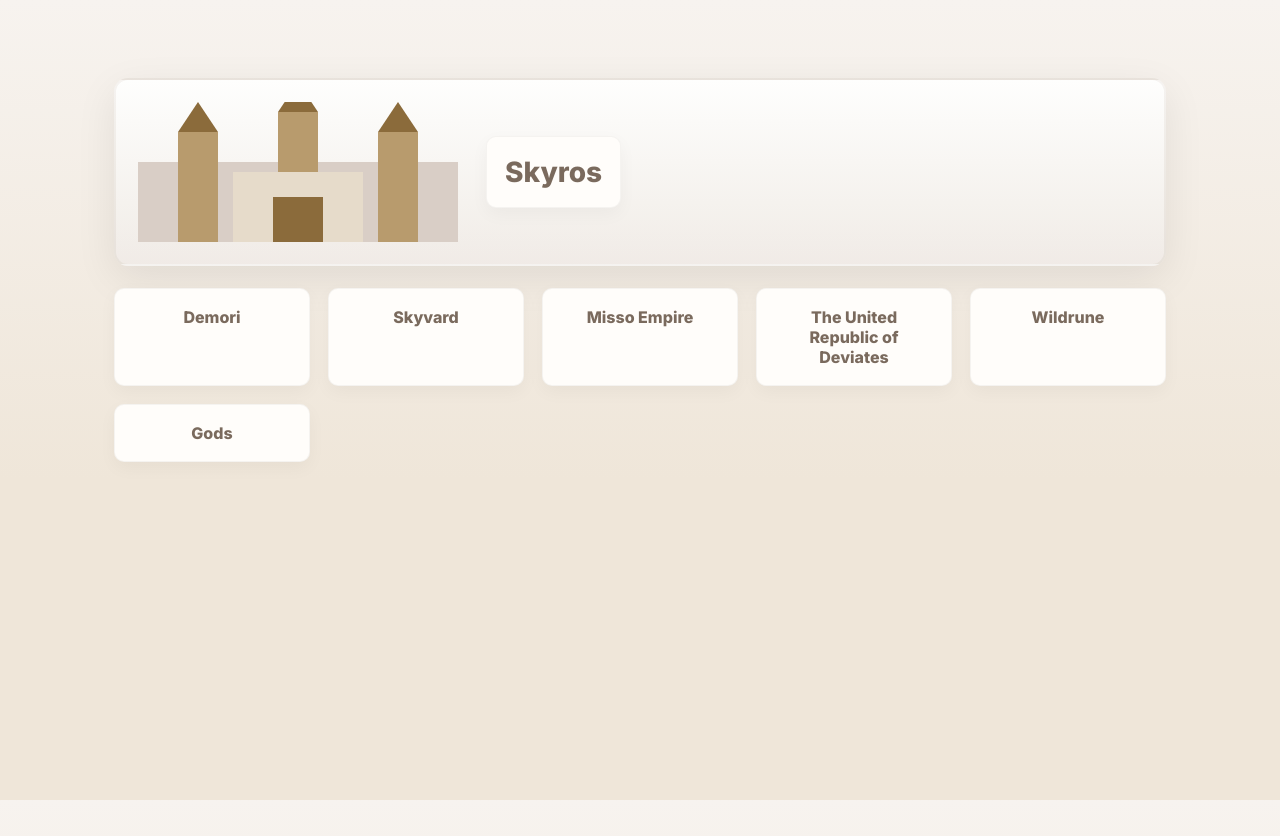
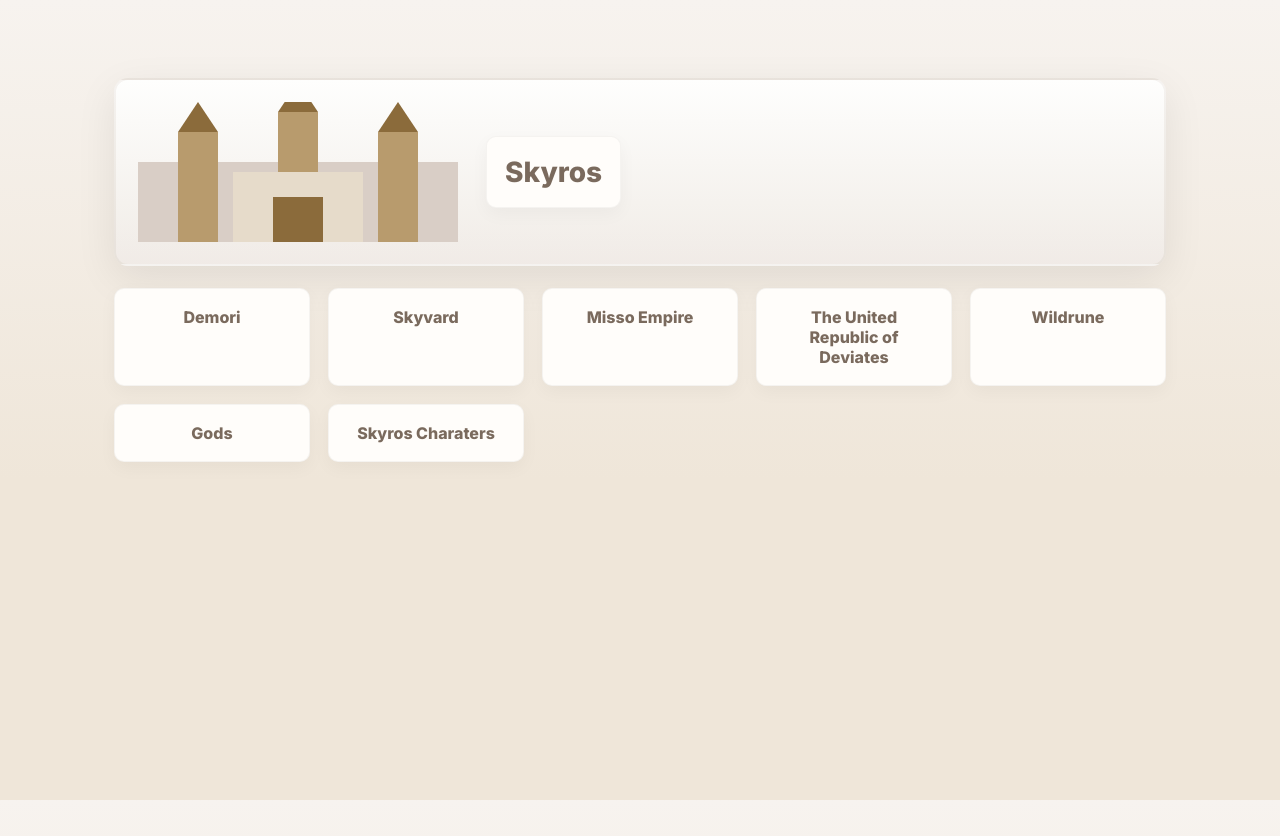
Before and after one commit to BigManLofty/Nations1.BigManLofty.github.io, a plain HTML site: page index.html in a window 1280 px wide. Drawn offline with Linux system fonts and the light colour scheme.

Commit message:
9th Move

```diff
--- a/index.html
+++ b/index.html
@@ -39,6 +39,7 @@
         <a class="card" href="deviates.html">The United Republic of Deviates</a>
   <a class="card" href="wildrune.html">Wildrune</a>
   <a class="card" href="gods.html">Gods</a>
+  <a class="card" href="https://bigmanlofty.github.io/" target="_blank" rel="noopener noreferrer">Skyros Charaters</a>
       </section>
     </main>
   </body>
```
